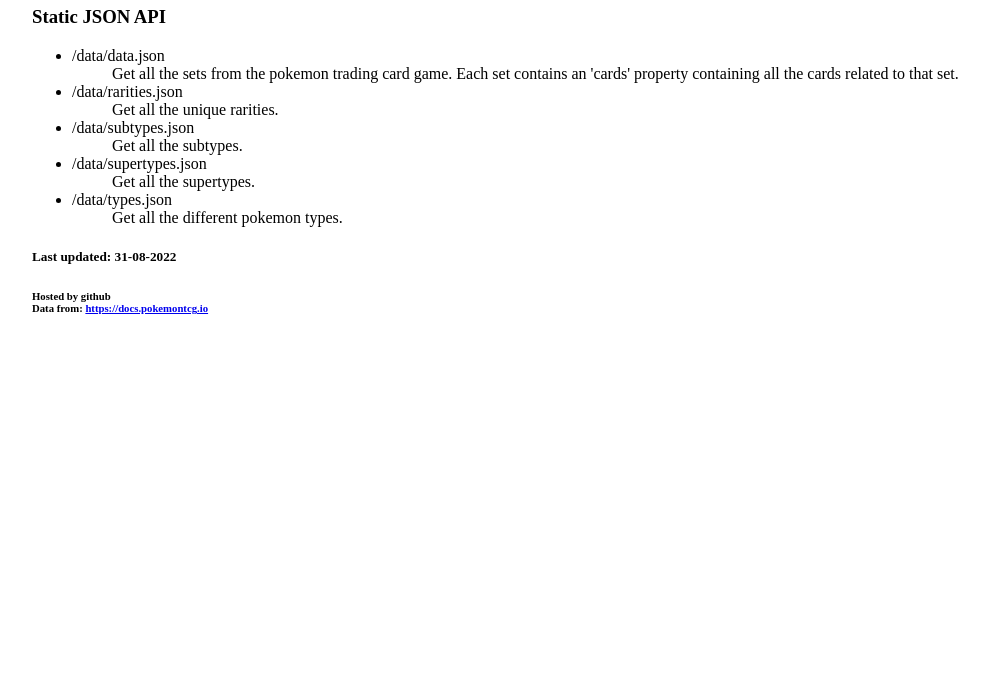
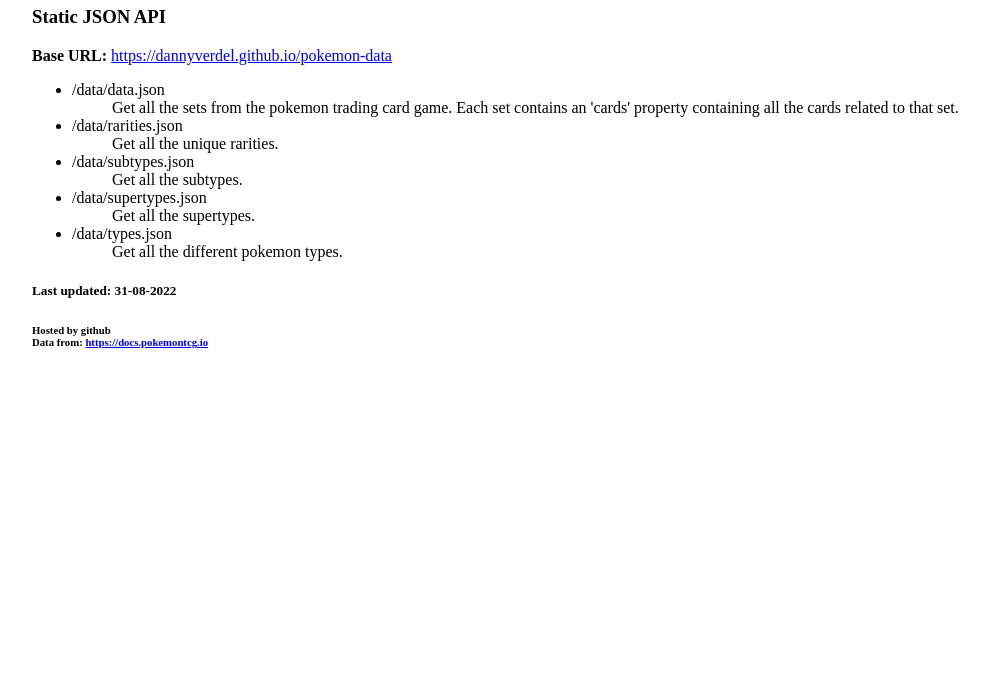
Before and after one commit to dannyverdel/pokemon-data, a plain HTML site: page index.html in a window 1280 px wide. Shown: the part 102-800 px from the top of the page, without its empty margins (18-1007 px from the left). Drawn offline with Linux system fonts and the light colour scheme.

Commit message:
Updated index.html and added readme

```diff
--- a/index.html
+++ b/index.html
@@ -14,6 +14,7 @@
 <body>
     <h1>Public pokemon data</h1>
     <h3>Static JSON API</h3>
+    <b>Base URL:</b> <a href="https://dannyverdel.github.io/pokemon-data">https://dannyverdel.github.io/pokemon-data</a>
     <ul>
         <li>/data/data.json
             <ul>
```
Also changed, not shown: README.md.
